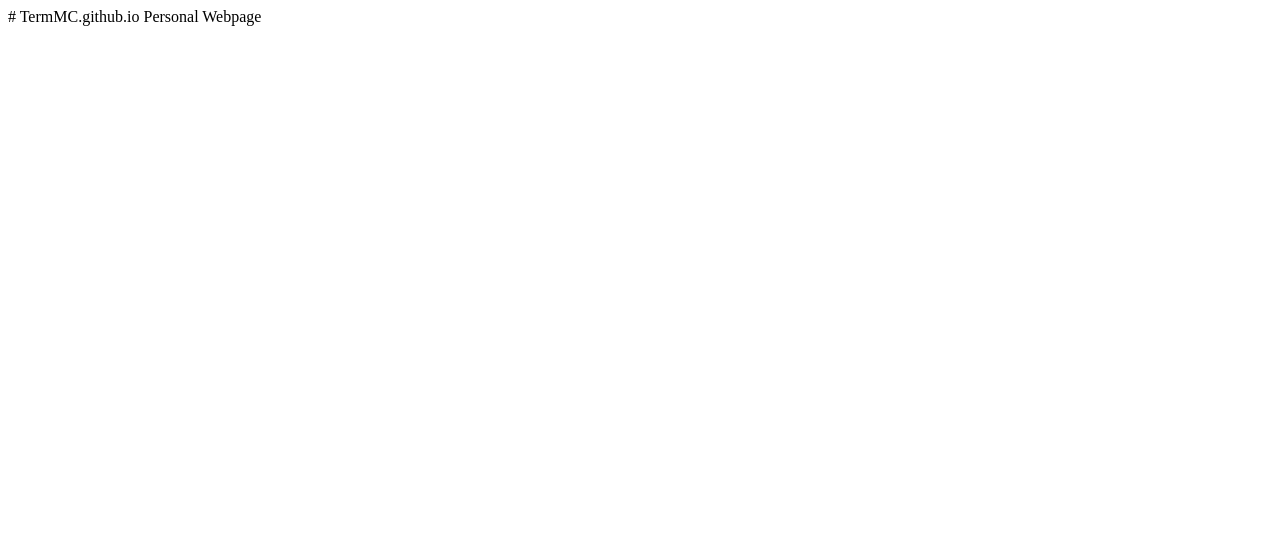
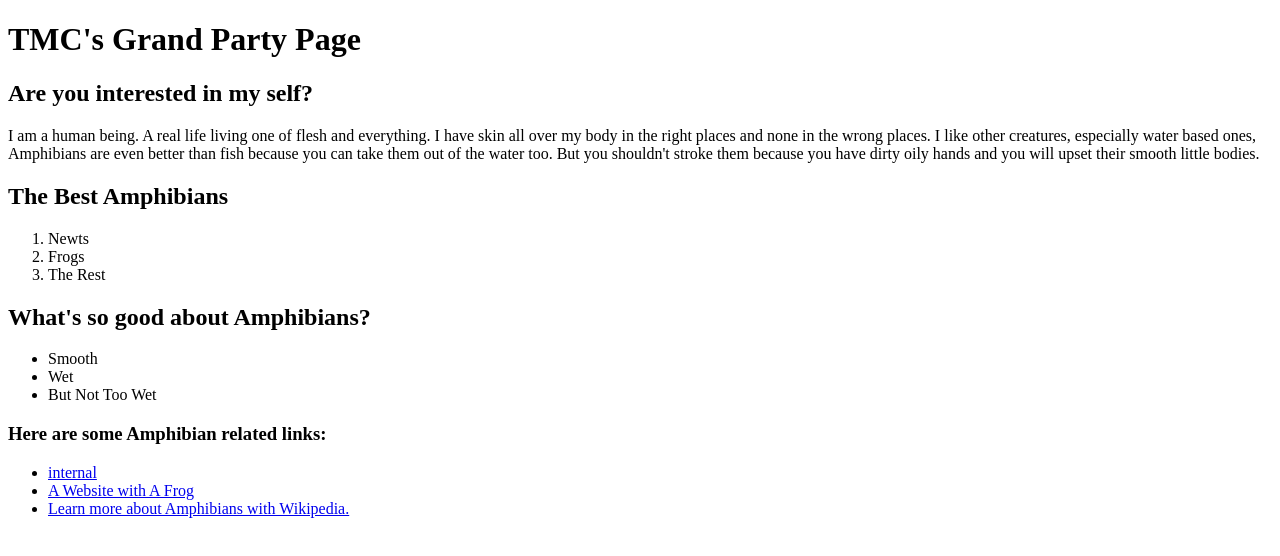
Before and after one commit to TermMC/TermMC.github.io, a plain HTML site: page index.html in a window 1280 px wide. Drawn offline with Linux system fonts and the light colour scheme.

Commit message:
Update index.html
Added basic html for profile

```diff
--- a/index.html
+++ b/index.html
@@ -1,2 +1,52 @@
-# TermMC.github.io
-Personal Webpage
+<!DOCTYPE html>
+<html lang="en"></html>
+<head>
+    <meta charset="utf-8">
+    <title>Personal Profile</title>
+</head>
+<body>
+    <main>
+        <h1>TMC's Grand Party Page</h1>
+
+        <h2>Are you interested in my self?</h2>
+
+
+
+        <p>I am a human being. A real life living one of flesh and
+        everything. I have skin all over my body in the right
+        places and none in the wrong places. I like other creatures,
+        especially water based ones, Amphibians are even better than
+        fish because you can take them out of the water too. But you
+        shouldn't stroke them because you have dirty oily hands and
+        you will upset their smooth little bodies.</p>
+
+
+        <h2>The Best Amphibians</h2>
+
+
+        <ol>
+            <li>Newts</li>
+            <li>Frogs</li>
+            <li>The Rest</li>
+        </ol>
+
+        <h2>What's so good about Amphibians?</h2>
+        <ul>
+            <li>Smooth</li>
+            <li>Wet</li>
+            <li>But Not Too Wet</li>
+        </ul>
+        <h3>Here are some Amphibian related links:</h3>
+        <ul>
+            <li><a href="<main>">internal </a></li>
+            <li><a href="https://froggi.es/" target="blank">A Website with A Frog</a></li>
+            <li><a href="https://en.wikipedia.org/wiki/Amphibian">Learn more about Amphibians with Wikipedia.</a></li>
+        </ul>
+
+
+
+
+
+
+    </main>
+</body>
```
